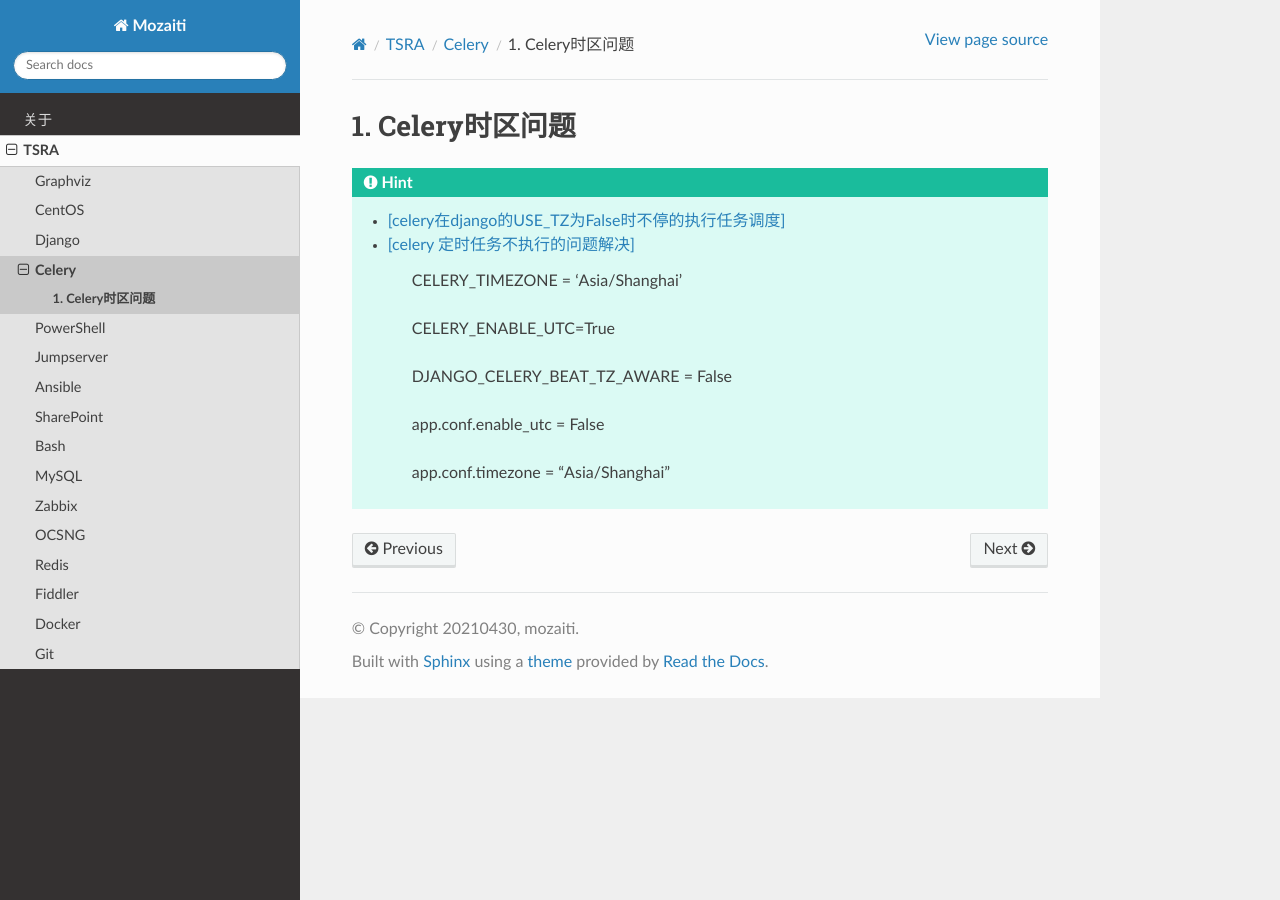
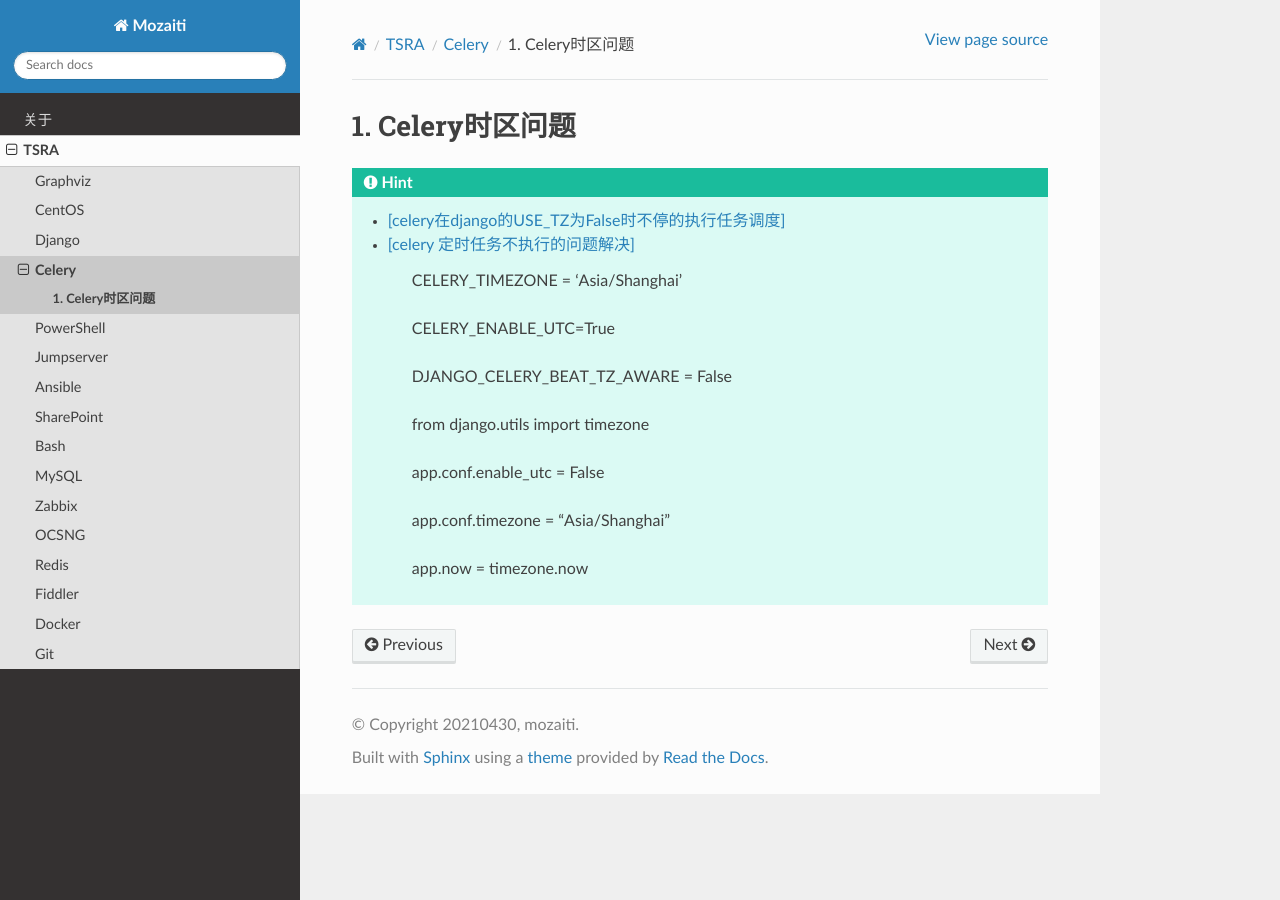
Before and after one commit to timhuang5129/mozaiti, a Sphinx documentation site: the page built from source/tsra/celery/docs/base.rst, in a window 1280 px wide. Built offline with Sphinx 7.4.7 and the Read the Docs theme 2.0.0, drawn with Linux system fonts in a browser that asks for light colours; pages that are not in the unit, such as notebooks, are missing from menus.

Commit message:
Update base.rst

```diff
--- a/source/tsra/celery/docs/base.rst
+++ b/source/tsra/celery/docs/base.rst
@@ -11,6 +11,10 @@
 
 	DJANGO_CELERY_BEAT_TZ_AWARE = False
 
+	from django.utils import timezone
+
 	app.conf.enable_utc = False
 
 	app.conf.timezone = "Asia/Shanghai"
+
+	app.now = timezone.now
```
